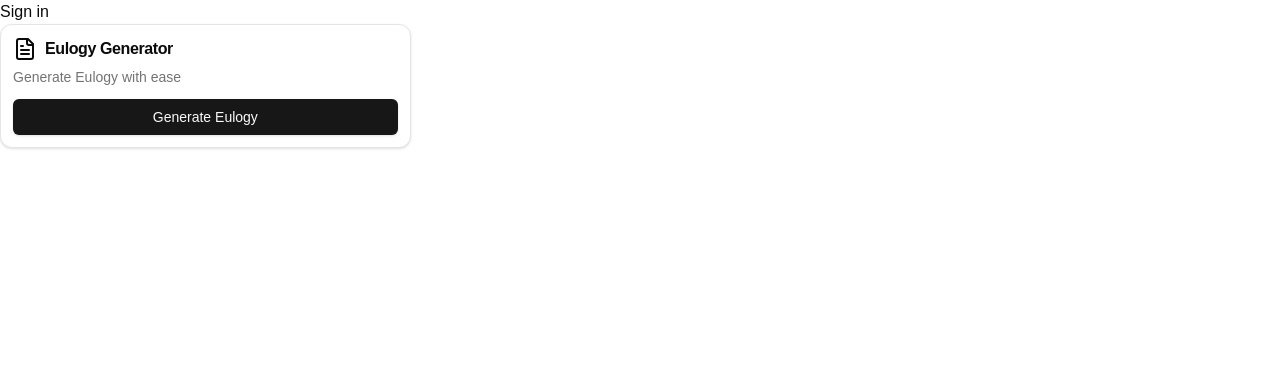
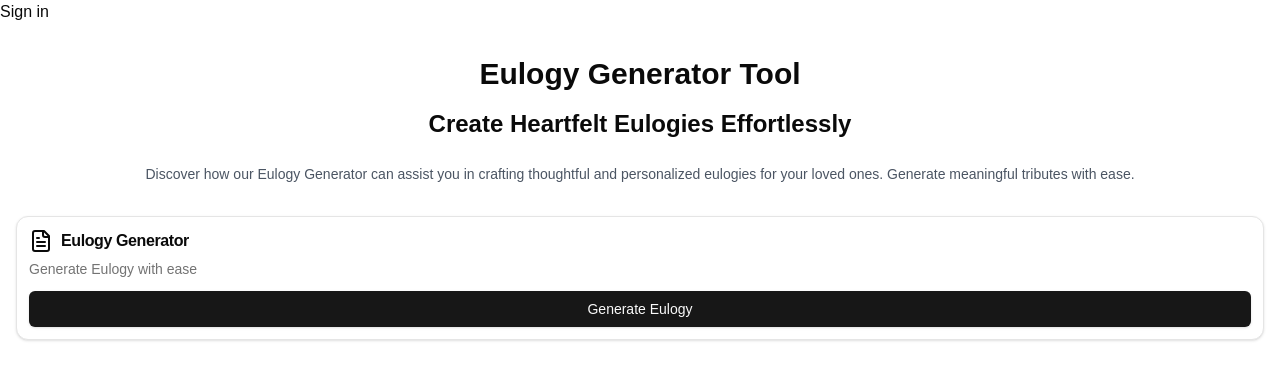
Before and after one commit to blueparrottech/blueparrottech, a Next.js app: page /eulogygenerator in a window 1280 px wide. Shown: the top 380 px of the page. Built offline with nearby package versions, Linux system fonts and the light colour scheme; no server answers.

Commit message:
add single eulogy apge no auth

```diff
--- a/src/app/eulogygenerator/page.tsx
+++ b/src/app/eulogygenerator/page.tsx
@@ -1,31 +1,30 @@
 'use client'
-import  ToolCard  from '@/components//tool-card'
+import ToolCard from '@/components/tool-card'
 import { FileText, FileUp } from 'lucide-react'
+import Link from 'next/link';
 
 export default function ToolGrid() {
   return (
-    <div className="grid md:grid-cols-3 gap-6">
+    <div className="container mx-auto px-4 py-8">
+      <h1 className="text-3xl font-bold mb-4 text-center">Eulogy Generator Tool</h1>
+      <h2 className="text-2xl font-semibold mb-6 text-center">Create Heartfelt Eulogies Effortlessly</h2>
+      <p className="text-sm text-gray-600 mb-8 text-center">
+        Discover how our Eulogy Generator can assist you in crafting thoughtful and personalized eulogies for your loved ones. Generate meaningful tributes with ease.
+      </p>
 
-
-
-
-
+      <div className="  sm:grid-cols-2 md:grid-cols-1 gap-6">
+        <Link href="./tools/eulogygenerator">
 
             <ToolCard
               title="Eulogy Generator"
               description="Generate Eulogy with ease"
-        content="Our Eulogy Generator tool allows you to quickly and easily Generate Eulogy with ease."
+              content="Our Eulogy Generator tool allows you to quickly and easily generate eulogies, providing a respectful and thoughtful way to honor loved ones."
               buttonText="Generate Eulogy"
               icon={FileText}
             />
 
-
-
-
-
-
-
-
+        </Link>
+      </div>
     </div>
   )
 }
```
Lines whose indentation alone changed are shown as unchanged.
